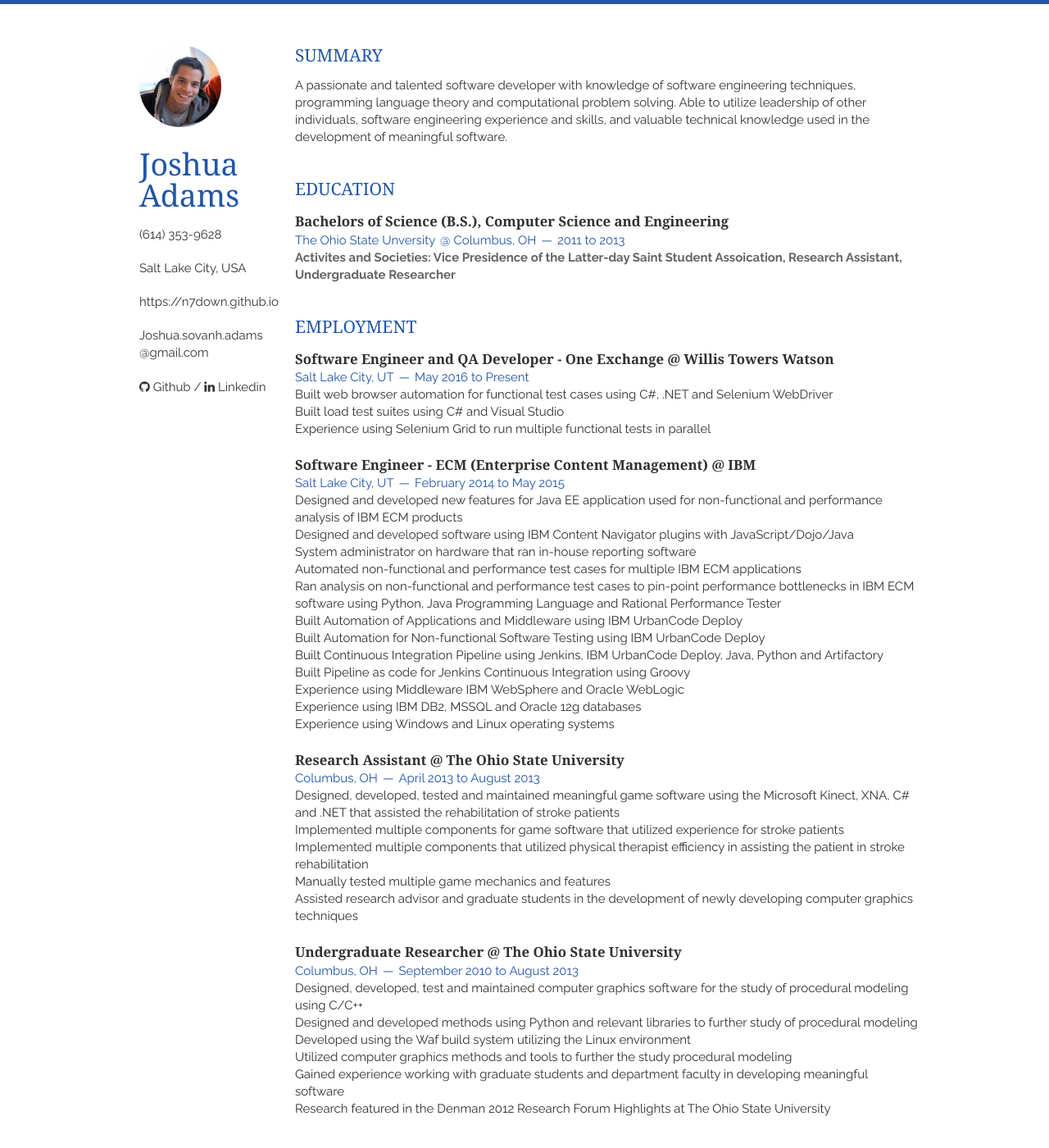
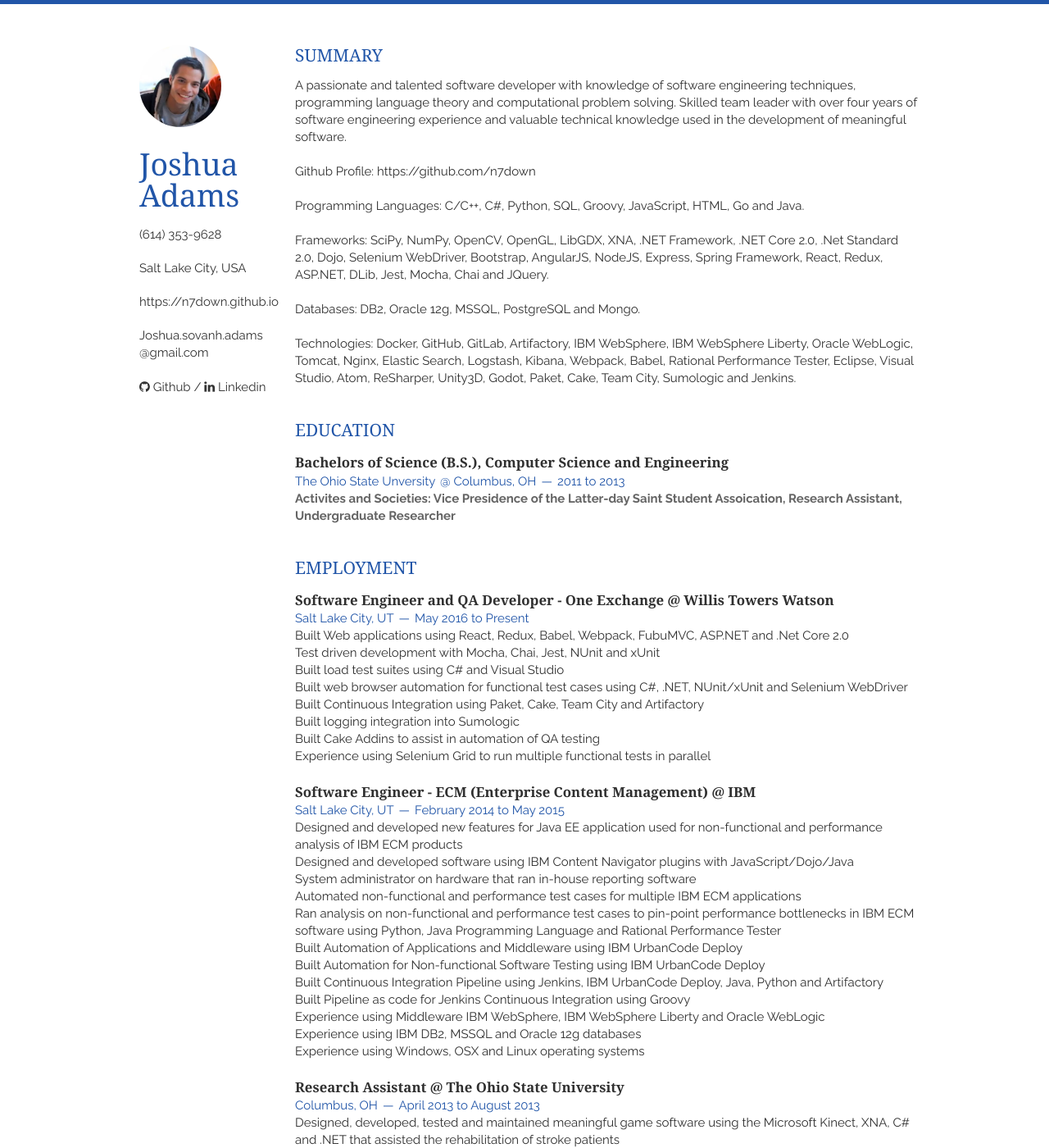
Before and after one commit to N7down/Vitae, a Jekyll site: the page built from index.html, in a window 1280 px wide and 1400 px high. Shown: the whole window at 82% size. Built offline with Jekyll 4.4.1, drawn with Linux system fonts in a browser that asks for light colours; nearby versions of some CDN libraries; Markdown is read by kramdown in place of the engine named in the settings; the list of posts is cut into pages by our own code.

Commit message:
updated summery and employment sections

```diff
--- a/_includes/employment.html
+++ b/_includes/employment.html
@@ -5,8 +5,13 @@
             <h1>Software Engineer and QA Developer - One Exchange @ Willis Towers Watson</h1>
             <span><address>Salt Lake City, UT</address><time>May 2016 to Present</time></span>
         </header>
-        <p>Built web browser automation for functional test cases using C#, .NET and Selenium WebDriver</p>
+		<p>Built Web applications using React, Redux, Babel, Webpack, FubuMVC, ASP.NET and .Net Core 2.0</p>
+		<p>Test driven development with Mocha, Chai, Jest, NUnit and xUnit</p>
 		<p>Built load test suites using C# and Visual Studio</p>
+		<p>Built web browser automation for functional test cases using C#, .NET, NUnit/xUnit and Selenium WebDriver</p>
+		<p>Built Continuous Integration using Paket, Cake, Team City and Artifactory</p>
+		<p>Built logging integration into Sumologic </p>
+		<p>Built Cake Addins to assist in automation of QA testing</p>
 		<p>Experience using Selenium Grid to run multiple functional tests in parallel</p>
     </article>
     <article>
@@ -23,9 +28,9 @@
 		<p>Built Automation for Non-functional Software Testing using IBM UrbanCode Deploy</p>
 		<p>Built Continuous Integration Pipeline using Jenkins, IBM UrbanCode Deploy, Java, Python and Artifactory</p>
 		<p>Built Pipeline as code for Jenkins Continuous Integration using Groovy</p>
-        <p>Experience using Middleware IBM WebSphere and Oracle WebLogic</p>
+		<p>Experience using Middleware IBM WebSphere, IBM WebSphere Liberty and Oracle WebLogic</p>
 		<p>Experience using IBM DB2, MSSQL and Oracle 12g databases</p>
-        <p>Experience using Windows and Linux operating systems</p>
+		<p>Experience using Windows, OSX and Linux operating systems</p>
 	</article>
     <article>
         <header>
--- a/_includes/summary.html
+++ b/_includes/summary.html
@@ -1,7 +1,17 @@
 <section class="thirteen columns">
     <h1>Summary</h1>
     <article>
-        <p>A passionate and talented software developer with knowledge of software engineering techniques, programming language theory and computational problem solving. Able to utilize leadership of other individuals, software engineering experience and skills, and valuable technical knowledge used in the development of meaningful software.
+		<p>A passionate and talented software developer with knowledge of software engineering techniques, programming language theory and computational problem solving. Skilled team leader with over four years of software engineering experience and valuable technical knowledge used in the development of meaningful software.<br><br>
+
+		Github Profile: https://github.com/n7down<br><br>
+
+		Programming Languages: C/C++, C#, Python, SQL, Groovy, JavaScript, HTML, Go and Java.<br><br>
+
+		Frameworks: SciPy, NumPy, OpenCV, OpenGL, LibGDX, XNA, .NET Framework, .NET Core 2.0, .Net Standard 2.0, Dojo, Selenium WebDriver, Bootstrap, AngularJS, NodeJS, Express, Spring Framework, React, Redux, ASP.NET, DLib, Jest, Mocha, Chai and JQuery.<br><br>
+
+		Databases: DB2, Oracle 12g, MSSQL, PostgreSQL and Mongo.<br><br>
+
+		Technologies: Docker, GitHub, GitLab, Artifactory, IBM WebSphere, IBM WebSphere Liberty, Oracle WebLogic, Tomcat, Nginx, Elastic Search, Logstash, Kibana, Webpack, Babel, Rational Performance Tester, Eclipse, Visual Studio, Atom, ReSharper, Unity3D, Godot, Paket, Cake, Team City, Sumologic and Jenkins.
         </p>
     </article>
 </section>
```
Lines whose indentation alone changed are shown as unchanged.
